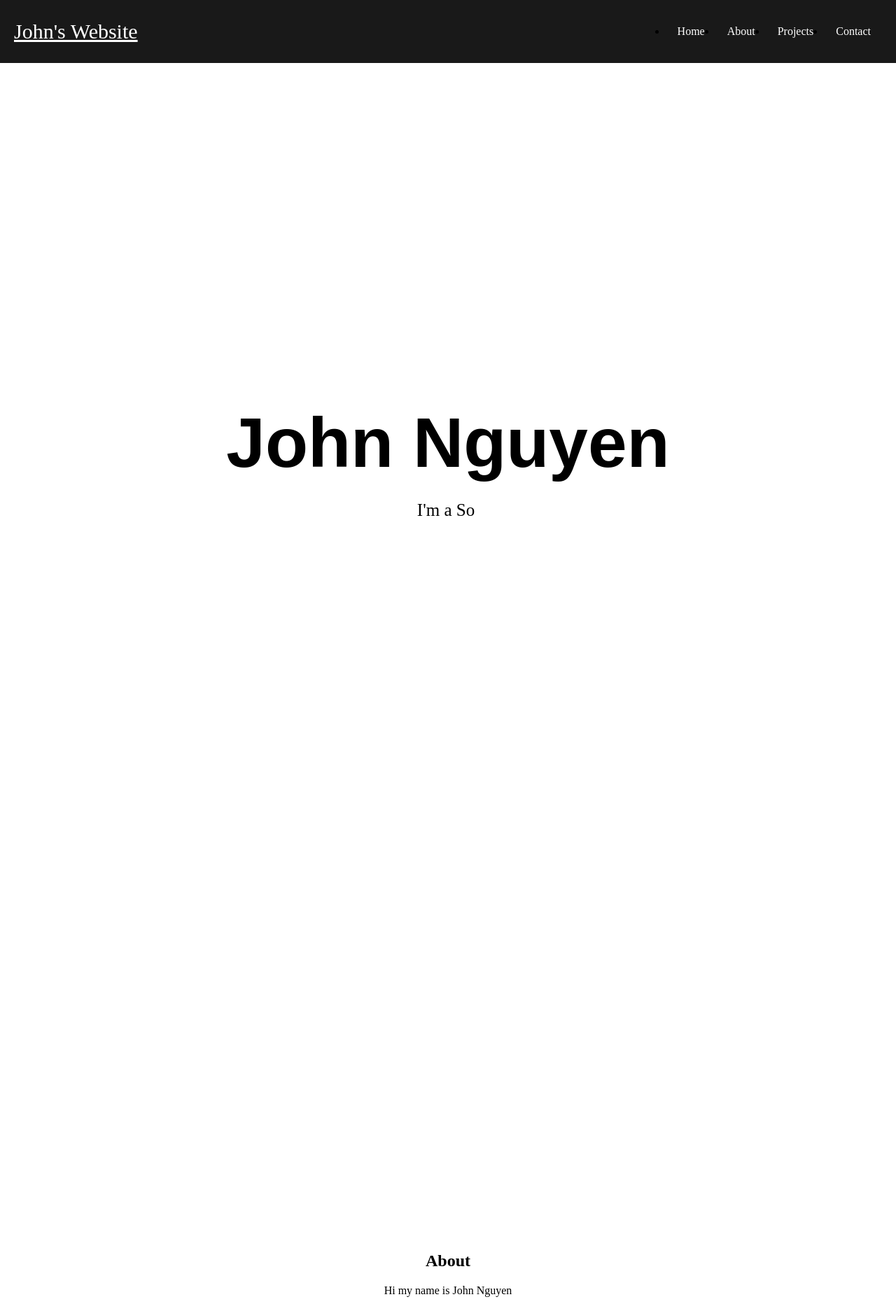
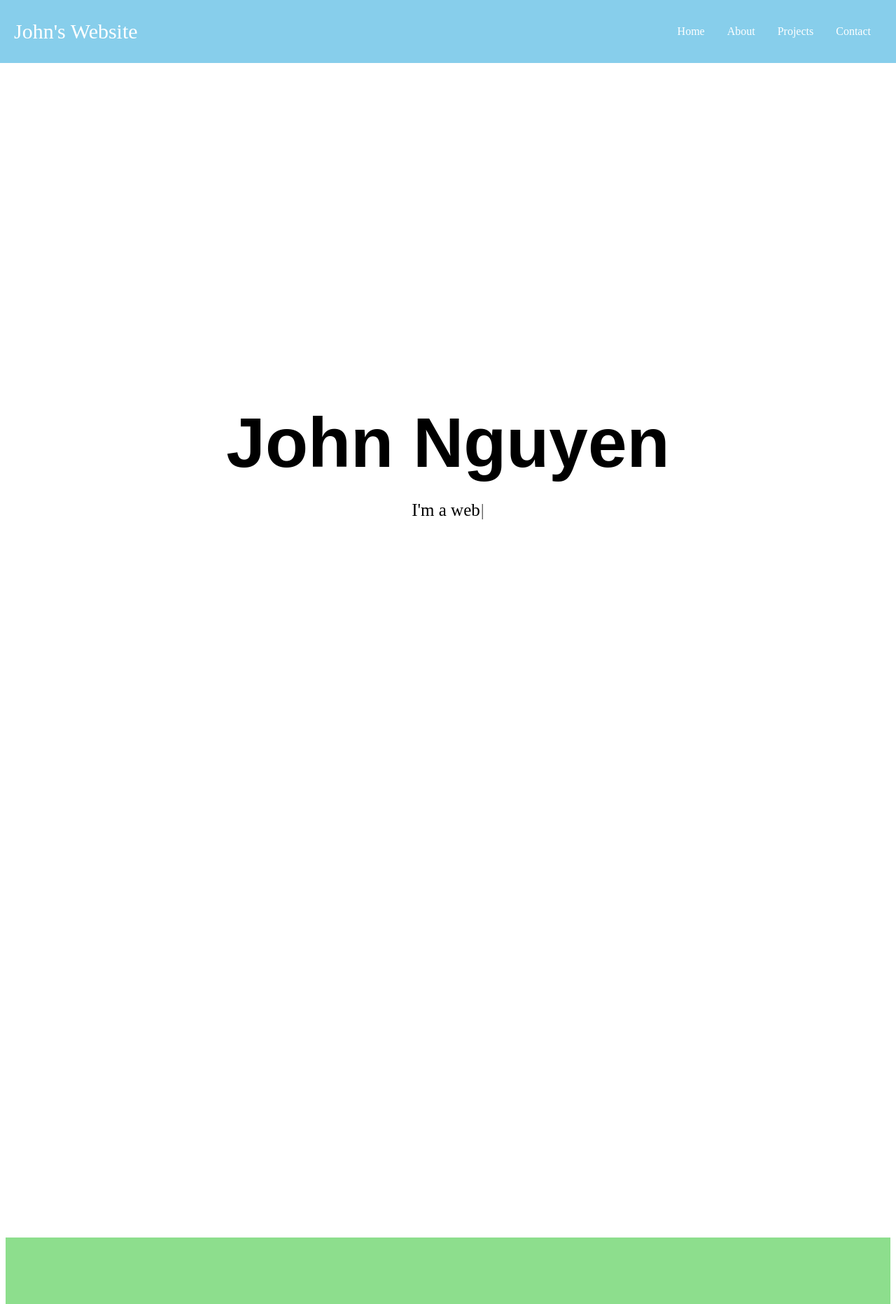
Before and after one commit to johnson82nguyen/React-Main-Portfolio, a React (Create React App) app in the folder react-app/: page / in a window 1280 px wide. Shown: the top 1863 px of the page at 70% size. Built offline with nearby package versions, Linux system fonts and the light colour scheme.

Commit message:
Added A few new pages, added some details in About.js

```diff
--- a/react-app/src/App.js
+++ b/react-app/src/App.js
@@ -3,7 +3,8 @@ import Navbar from './components/Navbar';
 import About from './components/About';
 import Home from './components/Home';
 import Typewriter from 'typewriter-effect';
-
+import Projects from './components/Projects';
+import Contact from './components/Contact';
 
 function App() {
   return (
@@ -11,6 +12,8 @@ function App() {
       <Navbar />
       <Home />
       <About />
+      <Projects/>
+      <Contact />
     </div>
   );
 }
--- a/react-app/src/components/About.css
+++ b/react-app/src/components/About.css
@@ -1,6 +1,19 @@
 .about {
+    margin-top: 1000px;
+    padding-top: 45px
+    ;
     align-items: center;
     text-align: center;
-    padding-top: 1000px;
-    min-height: 100vh;
+    height: 500px;
+    background-color: #8dde8d;
+    margin-bottom: 1000px;
+    color: white;
+    font-family: sans-serif;
 }
+
+.paragraph1 {
+    font-weight: bold;
+}
+.aboutHeader {
+    font-size: 50px;
+}
--- a/react-app/src/components/About.js
+++ b/react-app/src/components/About.js
@@ -7,11 +7,14 @@ const About = () => {
         <div className='about' id='about'>
             <div className='container'>
                 <div className='col-2'>
-                    <h2>About</h2>
+                    <h2 className="aboutHeader">About</h2>
                     <span className='line'></span>
-                    <p>Hi my name is John Nguyen</p>
-                    <p>I'm a software engineer</p>
-                    <button className='button'>Explore More</button>
+                    <p className="paragraph1">Hi my name is John Nguyen. I am a software engineer and a
+                    graduate from the University Of Minnesota Twin-Cities. </p>
+                     <p className="paragraph1"> I'm passionate about programming and always eager to learn new technologies. Some
+                     of these interests include video game programming, AI/machine learning, and web development. </p>
+                     <p className="paragraph1"> Outside of work, I like to spend time with my girlfriend and explore foods, events, parks, and beaches around Los Angeles.</p>
+                     <p className="paragraph1"> My other hobbies also include Tennis, Basketball, Video gaming, and I just started picking up Brazilian Jiu Jitsu.</p>
                 </div>
             </div>
         </div>
--- a/react-app/src/components/Contact.js
+++ b/react-app/src/components/Contact.js
@@ -0,0 +1,15 @@
+import React from 'react'
+
+
+
+const Contact = () => {
+    return (
+        <div id="contact">
+
+        <h1>CONTACT ME </h1>
+        </div>
+    )
+}
+
+
+export default Contact
--- a/react-app/src/components/Navbar.css
+++ b/react-app/src/components/Navbar.css
@@ -7,7 +7,11 @@
     z-index: 1;
     transition: .3s ease-in;
     overflow: hidden;
-    background-color: rgba(0,0,0,.9);
+    background-color: skyblue;
+}
+
+ul {
+    list-style: none;
 }
 
 .header .navbar {
@@ -24,6 +28,7 @@
     color: white;
     font-size: 30px;
 }
+
 .header .nav-menu a {
     color: #ffffff;
 }
--- a/react-app/src/components/Navbar.js
+++ b/react-app/src/components/Navbar.js
@@ -14,9 +14,10 @@ const Navbar = () => {
     return (
         <div className='header'>
             <nav className='navbar'>
-                <a href='/' className='logo'>
-                John's Website
-                </a>
+            <div className="logo">
+                <Link to="home" spy={true} smooth={true} offset={50} duration={500} onclick={closeMenu}> John's Website </Link>
+            </div>
+
                 <div className='hamburger' onClick={handleClick}>
                     {click ? (<FaTimes size={30} style={{ color: '#ffffff' }} />)
                         : (<FaBars size={30} style={{ color: '#ffffff' }} />)}
@@ -27,7 +28,7 @@ const Navbar = () => {
                         <Link to="home" spy={true} smooth={true} offset={50} duration={500} onclick={closeMenu}> Home </Link>
                     </li>
                     <li className='nav-item'>
-                    <Link to="about" spy={true} offset={50} smooth={true} duration={500} onclick={closeMenu}> About </Link>
+                    <Link to="about" spy={true} offset={-100} smooth={true} duration={500} onclick={closeMenu}> About </Link>
                     </li>
                     <li className='nav-item'>
                     <Link to="projects" spy={true} offset={50} smooth={true} duration={500} onclick={closeMenu}> Projects </Link>
--- a/react-app/src/components/Projects.js
+++ b/react-app/src/components/Projects.js
@@ -0,0 +1,13 @@
+import React from 'react'
+
+const Projects = () => {
+    return (
+        <div id="projects">
+            <h1>YOOOOOOO </h1>
+        </div>
+
+    )
+}
+
+
+export default Projects
```
